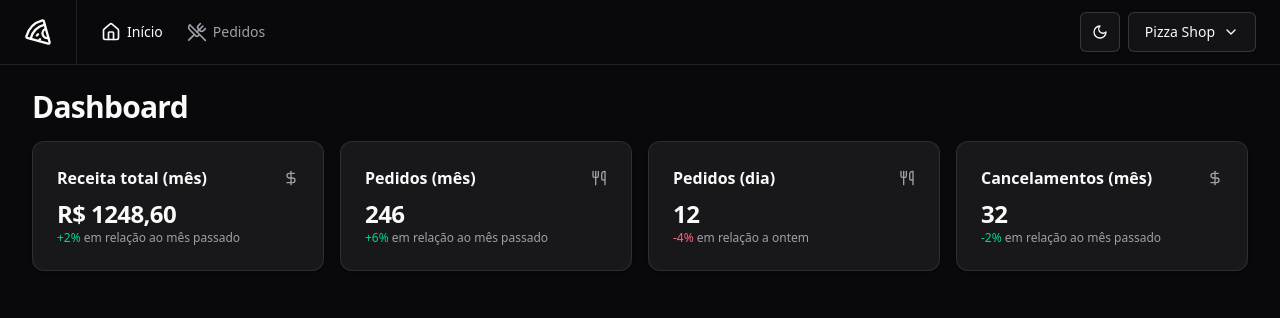
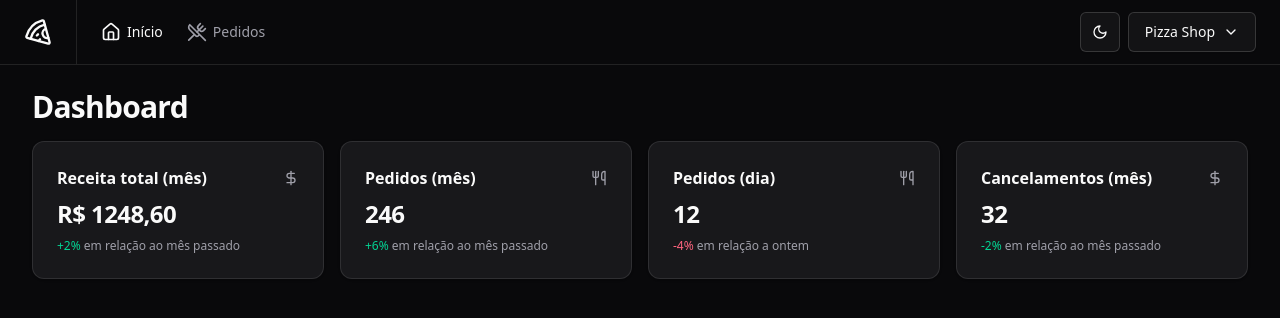
Before and after one commit to Nicoleboliveira/pizzashop-web, a React (Vite) app: page / in a window 1280 px wide. Shown: the top 318 px of the page. Built offline with nearby package versions, Linux system fonts and the light colour scheme.

Commit message:
style: mudar a disposição da tag p nos card

```diff
--- a/src/pages/app/dashboard/canceled-orders-amount-card.tsx
+++ b/src/pages/app/dashboard/canceled-orders-amount-card.tsx
@@ -13,6 +13,8 @@ export function MonthCanceledOrdersAmountCard() {
       </CardHeader>
       <CardContent className="space-y-1">
         <span className="text-2xl font-bold tracking-tight">32</span>
+      </CardContent>
+      <CardContent>
         <p className="text-muted-foreground text-xs">
           <span className="text-emerald-500 dark:text-emerald-400">-2%</span> em
           relação ao mês passado
--- a/src/pages/app/dashboard/day-orders-amount-card.tsx
+++ b/src/pages/app/dashboard/day-orders-amount-card.tsx
@@ -11,6 +11,8 @@ export function DayOrdersAmountCard() {
       </CardHeader>
       <CardContent className="space-y-1">
         <span className="text-2xl font-bold tracking-tight">12</span>
+      </CardContent>
+      <CardContent>
         <p className="text-muted-foreground text-xs">
           <span className="text-rose-500 dark:text-rose-400">-4%</span> em
           relação a ontem
--- a/src/pages/app/dashboard/month-orders-amount-card.tsx
+++ b/src/pages/app/dashboard/month-orders-amount-card.tsx
@@ -11,6 +11,8 @@ export function MonthOrdersAmountCard() {
       </CardHeader>
       <CardContent className="space-y-1">
         <span className="text-2xl font-bold tracking-tight">246</span>
+      </CardContent>
+      <CardContent>
         <p className="text-muted-foreground text-xs">
           <span className="text-emerald-500 dark:text-emerald-400">+6%</span> em
           relação ao mês passado
--- a/src/pages/app/dashboard/month-revenue-card.tsx
+++ b/src/pages/app/dashboard/month-revenue-card.tsx
@@ -13,6 +13,8 @@ export function MonthRevenueCard() {
       </CardHeader>
       <CardContent className="space-y-1">
         <span className="text-2xl font-bold tracking-tight">R$ 1248,60</span>
+      </CardContent>
+      <CardContent>
         <p className="text-muted-foreground text-xs">
           <span className="text-emerald-500 dark:text-emerald-400">+2%</span> em
           relação ao mês passado
```
